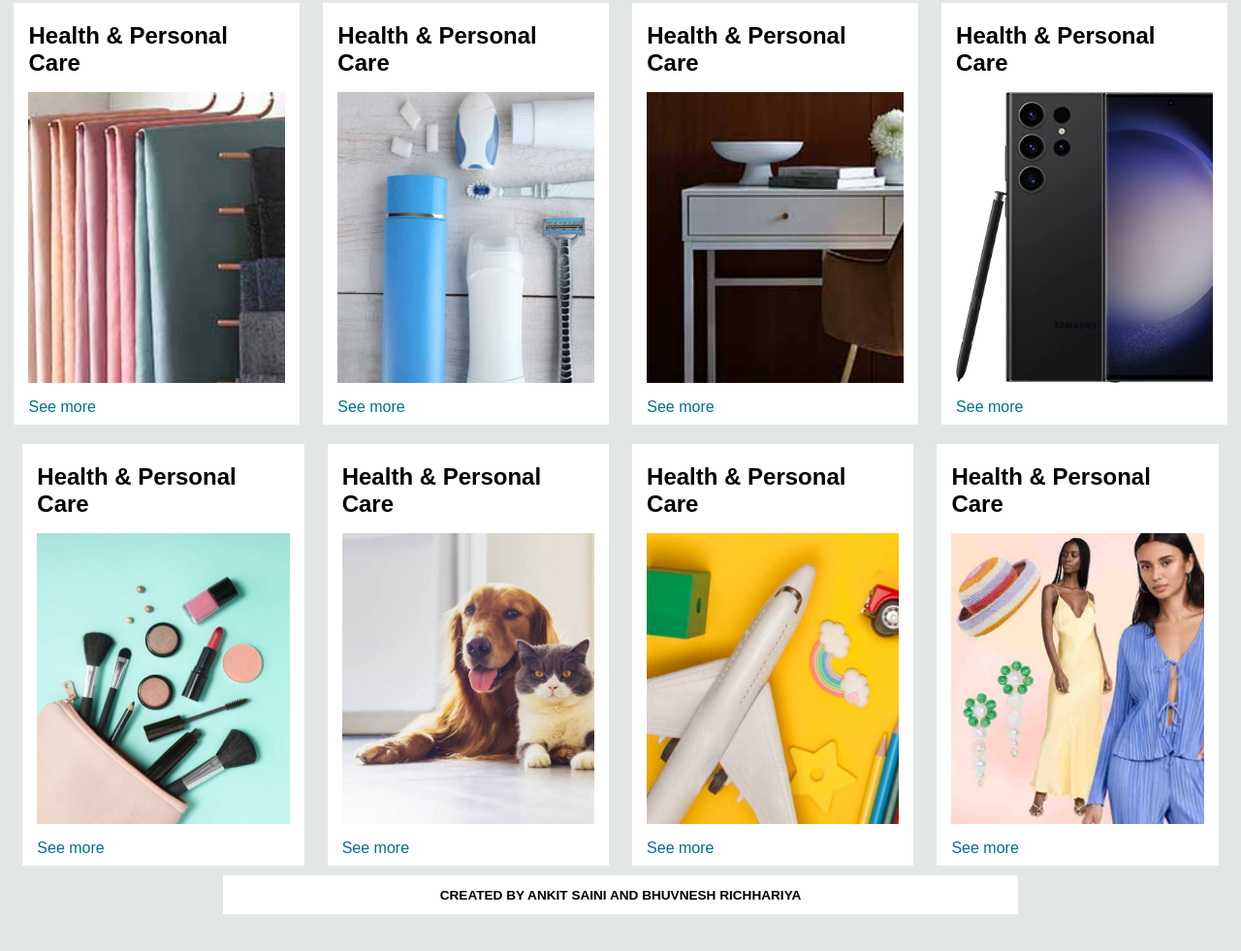
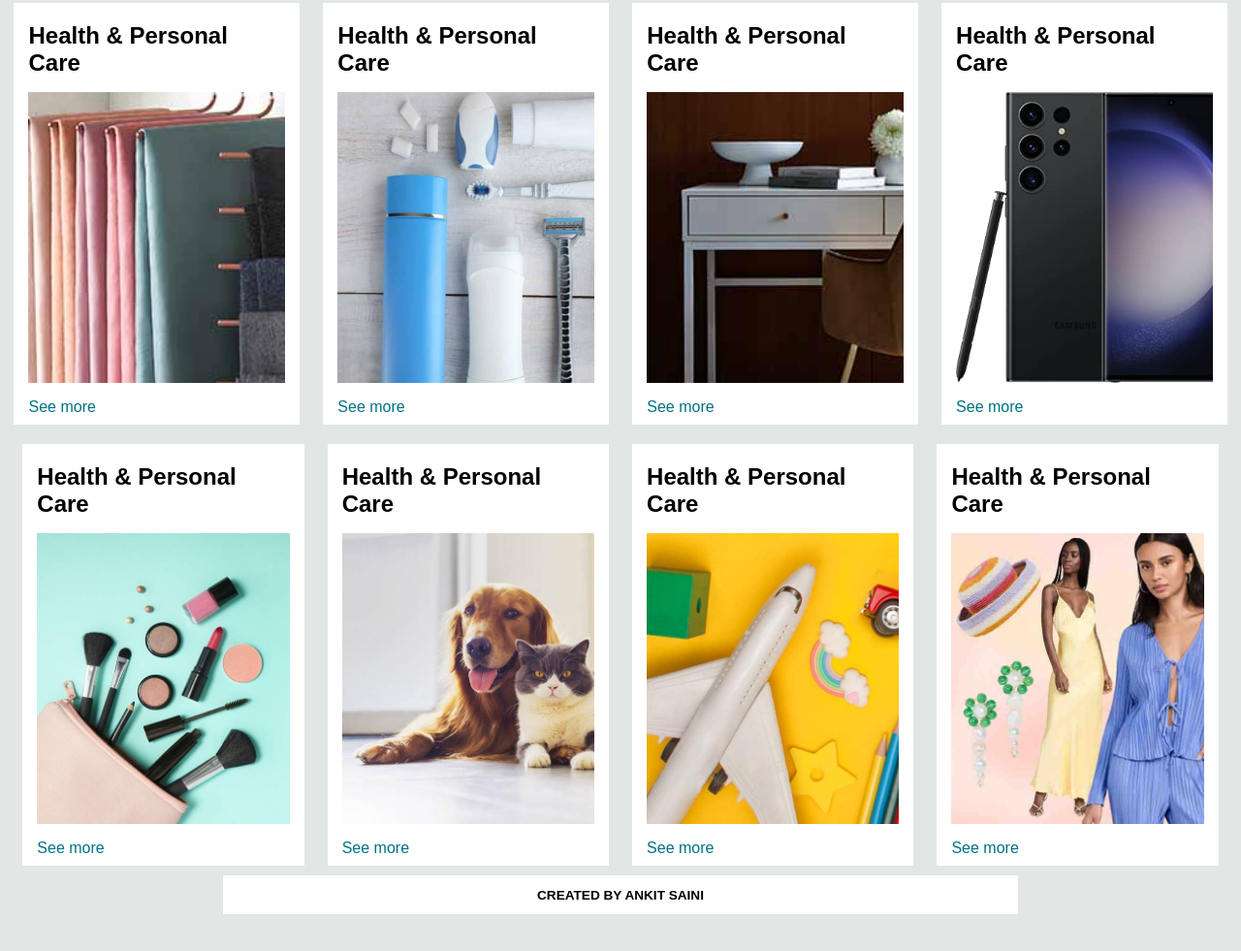
Before and after one commit to Ankit1576734/amazon, a plain HTML site: page index.html in a window 1280 px wide. Shown: the part 437-1418 px from the top of the page at 97% size. Drawn offline with Linux system fonts and the light colour scheme.

Commit message:
Update index.html
Signed-off-by: Ankit1576734 <112135147+Ankit1576734@users.noreply.github.com>

```diff
--- a/index.html
+++ b/index.html
@@ -132,7 +132,7 @@
     </div>
     <div class="hero-section2">
         <div class="hero-msg">
-           CREATED BY ANKIT SAINI AND BHUVNESH RICHHARIYA
+           CREATED BY ANKIT SAINI
         </div>
     </div>
 
```
